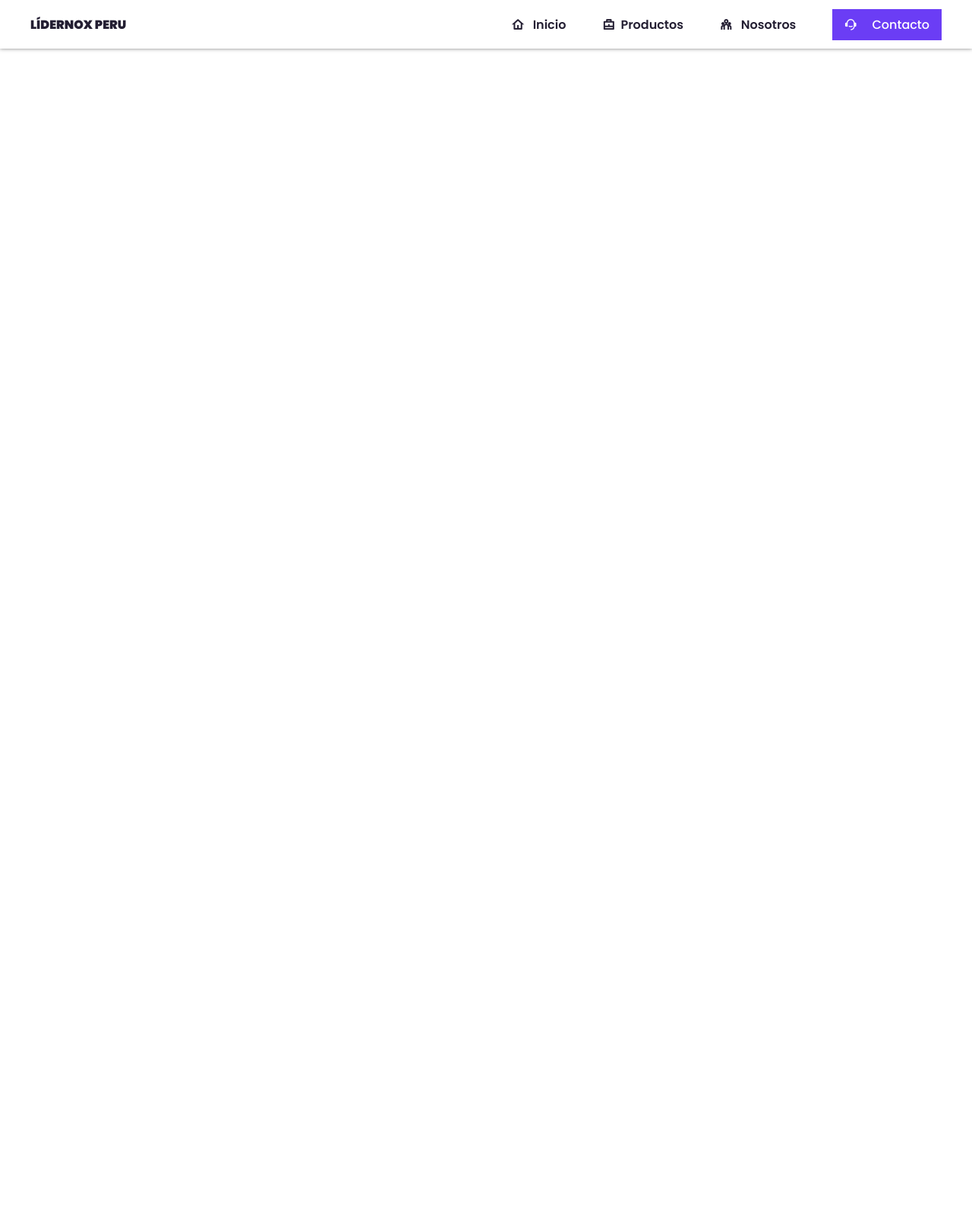
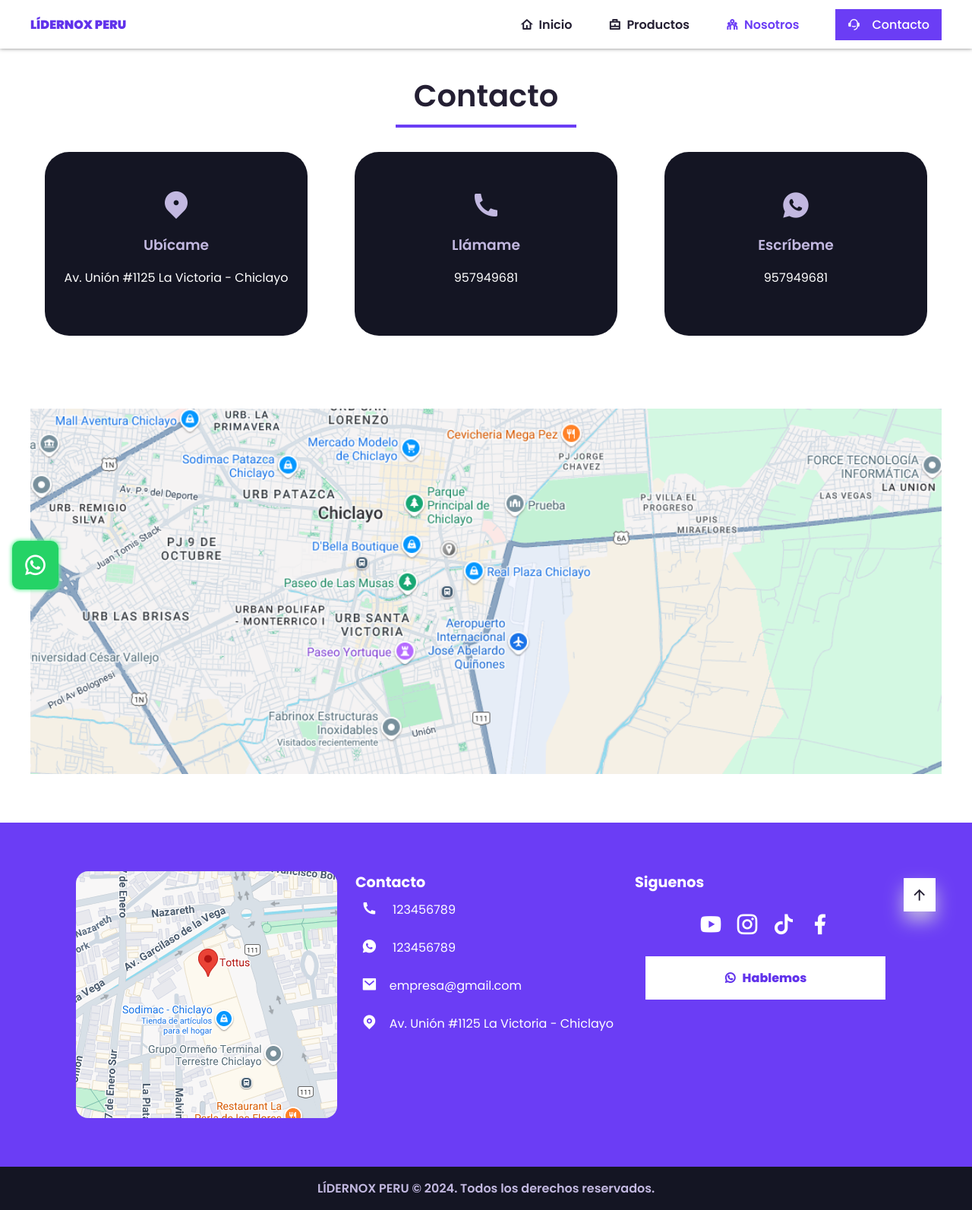
Before and after one commit to OmarJCG/lidernox, a plain HTML site: page html/contacto.html in a window 1280 px wide. Shown: the whole page at 76% size. Before the commit the page ends 800 px from the top, so only its background shows below. Drawn offline with nearby package versions, Linux system fonts and the light colour scheme.

Commit message:
contacto

```diff
--- /dev/null
+++ b/assets/css/contacto.css
@@ -0,0 +1,126 @@
+:root {
+    --header-height: 3.5rem;
+
+    /*========== Colors ==========*/
+    /*Color mode HSL(hue, saturation, lightness)*/
+    /*
+        Change favorite color
+        Default: hsl(255, 90%, 60%)
+        Orange: hsl(14, 90%, 60%) - Blue: hsl(210, 90%, 50%)
+        Pink: hsl(356, 100%, 65%) - Green: hsl(162, 90%, 40%)
+
+        For more colors visit: https://colors.dopely.top/color-pedia
+        -> Choose any color
+        -> Click on tab (Color Conversion)
+        -> Copy the color mode (HSL)
+    */
+    --p: hsl(255, 90%, 60%);
+    --hue: 255;
+    --first-color: hsl(var(--hue), 90%, 60%);
+    --first-color-alt: hsl(var(--hue), 82%, 56%);
+    --first-color-light: hsl(var(--hue), 40%, 80%);
+    --title-color: hsl(var(--hue), 24%, 16%);
+    --text-color: hsl(var(--hue), 8%, 45%);
+    --text-color-light: hsl(var(--hue), 8%, 60%);
+    --white-color: hsl(0, 0%, 100%);
+    --body-color: hsl(0, 0%, 100%);
+    --container-color: hsl(0, 0%, 100%);
+    --shadow-color: hsla(var(--hue), 90%, 30%, .1);
+
+    /*========== Font and typography ==========*/
+    /*.5rem = 8px | 1rem = 16px ...*/
+    --body-font: "Poppins", sans-serif;
+    --biggest-font-size: 2rem;
+    --h1-font-size: 1.5rem;
+    --h2-font-size: 1.25rem;
+    --h3-font-size: 1rem;
+    --normal-font-size: .938rem;
+    --small-font-size: .813rem;
+    --smaller-font-size: .75rem;
+
+    /*========== Font weight ==========*/
+    --font-regular: 400;
+    --font-medium: 500;
+    --font-semi-bold: 600;
+
+    /*========== z index ==========*/
+    --z-tooltip: 10;
+    --z-fixed: 100;
+    --z-modal: 1000;
+}
+
+/*========== Responsive typography ==========*/
+@media screen and (min-width: 1150px) {
+    :root {
+        --biggest-font-size: 4.5rem;
+        --h1-font-size: 2.25rem;
+        --h2-font-size: 1.5rem;
+        --h3-font-size: 1.25rem;
+        --normal-font-size: 1rem;
+        --small-font-size: .875rem;
+        --smaller-font-size: .813rem;
+    }
+}
+
+
+/* ========================================================= */
+/* ===========================CONTACTO============================ */
+/* ========================================================= */
+.contacto__title{
+    margin: auto;
+    margin-bottom: 2rem;
+}
+
+.contacto__container{
+    display: grid;
+    grid-template-columns: 1fr;
+    gap: 1.5rem;
+}
+
+.contacto__card{
+    background-color: #141523;
+    color: var(--body-color);
+    display: grid;
+    justify-items: center;
+    gap: 1rem;
+    width: 90%;
+    margin: auto;
+    border-radius: 2rem;
+    max-width: 350px;
+    padding-block: 3rem 4rem;
+}
+
+.contacto__card i,
+.contacto__card h3{
+    color: var(--first-color-light);
+}
+
+.contacto__card i{
+    font-size: 2.5rem;
+
+}
+
+
+/* ====================================================== */
+/* ============================MAPA======================== */
+/* ====================================================== */
+
+.mapa{
+    padding-bottom: 4rem;
+}
+
+.mapa__a{
+    display: block;
+    width: 100%;
+}
+
+.mapa__a img{
+    width: 100%;
+}
+
+@media screen and (min-width: 900px){
+    .contacto__container{
+        grid-template-columns: 1fr 1fr 1fr;
+        gap: 1.5rem;
+    }
+}
--- a/assets/css/nosotros.css
+++ b/assets/css/nosotros.css
@@ -1,66 +1,3 @@
-:root {
-    --header-height: 3.5rem;
-
-    /*========== Colors ==========*/
-    /*Color mode HSL(hue, saturation, lightness)*/
-    /*
-        Change favorite color
-        Default: hsl(255, 90%, 60%)
-        Orange: hsl(14, 90%, 60%) - Blue: hsl(210, 90%, 50%)
-        Pink: hsl(356, 100%, 65%) - Green: hsl(162, 90%, 40%)
-
-        For more colors visit: https://colors.dopely.top/color-pedia
-        -> Choose any color
-        -> Click on tab (Color Conversion)
-        -> Copy the color mode (HSL)
-    */
-    --p: hsl(255, 90%, 60%);
-    --hue: 255;
-    --first-color: hsl(var(--hue), 90%, 60%);
-    --first-color-alt: hsl(var(--hue), 82%, 56%);
-    --first-color-light: hsl(var(--hue), 40%, 80%);
-    --title-color: hsl(var(--hue), 24%, 16%);
-    --text-color: hsl(var(--hue), 8%, 45%);
-    --text-color-light: hsl(var(--hue), 8%, 60%);
-    --white-color: hsl(0, 0%, 100%);
-    --body-color: hsl(0, 0%, 100%);
-    --container-color: hsl(0, 0%, 100%);
-    --shadow-color: hsla(var(--hue), 90%, 30%, .1);
-
-    /*========== Font and typography ==========*/
-    /*.5rem = 8px | 1rem = 16px ...*/
-    --body-font: "Poppins", sans-serif;
-    --biggest-font-size: 2rem;
-    --h1-font-size: 1.5rem;
-    --h2-font-size: 1.25rem;
-    --h3-font-size: 1rem;
-    --normal-font-size: .938rem;
-    --small-font-size: .813rem;
-    --smaller-font-size: .75rem;
-
-    /*========== Font weight ==========*/
-    --font-regular: 400;
-    --font-medium: 500;
-    --font-semi-bold: 600;
-
-    /*========== z index ==========*/
-    --z-tooltip: 10;
-    --z-fixed: 100;
-    --z-modal: 1000;
-}
-
-/*========== Responsive typography ==========*/
-@media screen and (min-width: 1150px) {
-    :root {
-        --biggest-font-size: 4.5rem;
-        --h1-font-size: 2.25rem;
-        --h2-font-size: 1.5rem;
-        --h3-font-size: 1.25rem;
-        --normal-font-size: 1rem;
-        --small-font-size: .875rem;
-        --smaller-font-size: .813rem;
-    }
-}
 
 /* ==================================================== */
 /* ========================HERO========================== */
--- a/html/contacto.html
+++ b/html/contacto.html
@@ -1,23 +1,36 @@
+<!DOCTYPE html>
 <html lang="es">
+
 <head>
-    <meta charset="UTF-8">
-    <meta name="viewport" content="width=device-width, initial-scale=1.0">
+    <meta charset="UTF-8" />
+    <meta name="viewport" content="width=device-width, initial-scale=1.0" />
 
     <!--=============== FAVICON ===============-->
-    <link rel="shortcut icon" href="assets/img/logo/logo.jpg" type="image/x-icon">
+    <link rel="shortcut icon" href="" type="image/x-icon" />
 
     <!--=============== REMIXICONS ===============-->
-    <link rel="stylesheet" href="https://cdnjs.cloudflare.com/ajax/libs/remixicon/4.5.0/remixicon.css" integrity="sha512-6p+GTq7fjTHD/sdFPWHaFoALKeWOU9f9MPBoPnvJEWBkGS4PKVVbCpMps6IXnTiXghFbxlgDE8QRHc3MU91lJg==" crossorigin="anonymous" referrerpolicy="no-referrer" />
+    <link rel="stylesheet" href="https://cdnjs.cloudflare.com/ajax/libs/remixicon/4.5.0/remixicon.css"
+        integrity="sha512-6p+GTq7fjTHD/sdFPWHaFoALKeWOU9f9MPBoPnvJEWBkGS4PKVVbCpMps6IXnTiXghFbxlgDE8QRHc3MU91lJg=="
+        crossorigin="anonymous" referrerpolicy="no-referrer" />
 
     <!--=============== CSS ===============-->
-    <link rel="stylesheet" href="../assets/css/index.css">
+    <link rel="stylesheet" href="../assets/css/template.css" />
+    <link rel="stylesheet" href="../assets/css/contacto.css" />
 
     <title>LÍDERNOX PERU</title>
+
+    <style>
+        .morado {
+            color: hsl(255, 90%, 60%);
+        }
+    </style>
 </head>
+
 <body>
 
-    <!--==================== HEADER ====================-->
-    <header class="header header-pages" id="header">
+    <!-- =============================  HEADER ================== -->
+    <header class="header" id="header">
+
         <nav class="nav container">
             <a href="../index.html" class="nav__logo">
                 LÍDERNOX PERU
@@ -27,20 +40,21 @@
             <div class="nav__menu" id="nav-menu">
                 <ul class="nav__list">
                     <li class="nav__item">
-
-                        <a href="../index.html" class="nav__link morado"> <i class="ri-home-4-line morado nav__item-i"></i> Inicio</a>
+                        <a href="../index.html" class="nav__link">
+                            <i class="ri-home-4-line nav__item-i"></i>Inicio</a>
                     </li>
                     <li class="nav__item">
-                        <a href="../html/productos.html" class="nav__link"><i class="ri-briefcase-line nav__item-i"></i>Productos</a>
+                        <a href="../html/productos.html" class="nav__link"><i
+                                class="ri-briefcase-line nav__item-i"></i>Productos</a>
                     </li>
                     <li class="nav__item">
-
-                        <a href="../html/nosotros.html" class="nav__link"><i class="ri-team-line nav__item-i"></i> Nosotros</a>
+                        <a href="../html/nosotros.html" class="nav__link morado"><i
+                                class="ri-team-line nav__item-i"></i>Nosotros</a>
                     </li>
                     <li class="nav__item">
                         <div class="button nav__button">
-
-                            <a href="../html/contacto.html"><i class="ri-customer-service-2-fill nav__item-i"></i> Contacto</a>
+                            <a href="../html/contacto.html"><i
+                                    class="ri-customer-service-2-fill nav__item-i"></i>Contacto</a>
                         </div>
                     </li>
                 </ul>
@@ -59,6 +73,97 @@
         </nav>
     </header>
 
+    <main class="main">
+        <!-- ================== CONTACTO ============================ -->
+        <section class="contacto section container">
+            <h1 class="contacto__title linea-completa">Contacto</h1>
+
+            <div class="contacto__container">
+                <div class="contacto__card">
+                    <i class="ri-map-pin-2-fill"></i>
+                    <h3>Ubícame</h3>
+                    <p>Av. Unión #1125 La Victoria - Chiclayo</p>
+                </div>
+
+                <div class="contacto__card">
+                    <i class="ri-phone-fill"></i>
+                    <h3>Llámame</h3>
+                    <p>957949681</p>
+                </div>
+
+                <div class="contacto__card">
+                    <i class="ri-whatsapp-fill"></i>
+                    <h3>Escríbeme</h3>
+                    <p>957949681</p>
+                </div>
+            </div>
+        </section>
+
+        <section class="mapa container">
+            <a href="#" class="mapa__a"><img src="../assets/img/contacto/c-mapa.png" alt=""></a>
+
+        </section>
+    </main>
+
+    <!--==================== FOOTER ====================-->
+    <footer class="footer">
+        <div class="footer-one">
+            <section class="container section footer__container">
+                <div class="footer__figure">
+                    <a href="https://maps.app.goo.gl/6qVoXRTK4iAnjsoD9">
+                        <img loading="lazy" src="../assets/img/home/f-mapa.png" class="footer__img" alt="" />
+                    </a>
+                </div>
+
+                <div class="footer__item">
+                    <h3 class="footer__title">Contacto</h3>
+                    <div class="footer__contacto grid">
+                        <p><i class="ri-phone-fill"></i> 123456789</p>
+                        <p><i class="ri-whatsapp-fill"></i> 123456789</p>
+                        <p><i class="ri-mail-fill"></i>empresa@gmail.com</p>
+                        <a href="https://maps.app.goo.gl/6qVoXRTK4iAnjsoD9" target="_blank"><i
+                                class="ri-map-pin-fill"></i>Av. Unión #1125 La Victoria -
+                            Chiclayo</a>
+                    </div>
+                </div>
+
+                <div class="footer__item">
+                    <h3 class="footer__title">Siguenos</h3>
+                    <div class="footer__social grid">
+                        <i class="ri-youtube-fill"></i>
+                        <i class="ri-instagram-line"></i>
+                        <i class="ri-tiktok-fill"></i>
+                        <i class="ri-facebook-fill"></i>
+                    </div>
+
+                    <div class="footer__contact">
+                        <a href="" class="button footer__button"><i class="ri-whatsapp-line"></i>Hablemos</a>
+                    </div>
+                </div>
+            </section>
+        </div>
+
+        <div class="footer-two">
+            <div class="footer__copy">
+                <div class="container">
+                    <p>LÍDERNOX PERU &copy; 2024. Todos los derechos reservados.</p>
+                </div>
+            </div>
+        </div>
+    </footer>
+
+    <!--==================== SCROLL UP ====================-->
+    <a href="#" class="scrollup" id="scroll-up">
+        <i class="ri-arrow-up-line"></i>
+    </a>
+
+    <!--==================== BOT ====================-->
+    <a href="#" class="bot">
+        <i class="ri-whatsapp-line"></i>
+    </a>
+
     <script src="../assets/js/show-menu.js"></script>
+    <script src="../assets/js/scroll.js"></script>
 </body>
+
 </html>
```
Also changed, not shown: html/nosotros.html (+0 -1 lines), assets/img/contacto/c-mapa.png (added).
